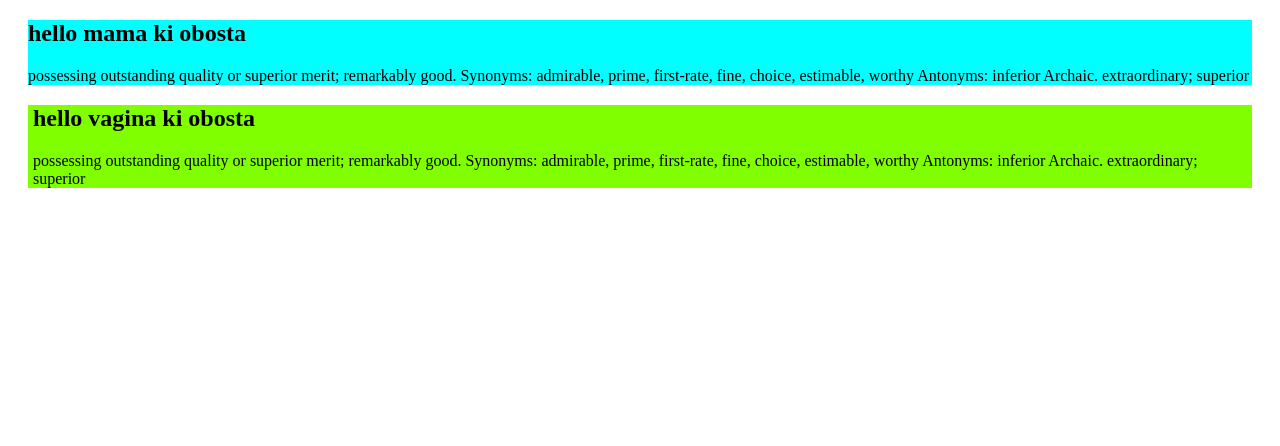
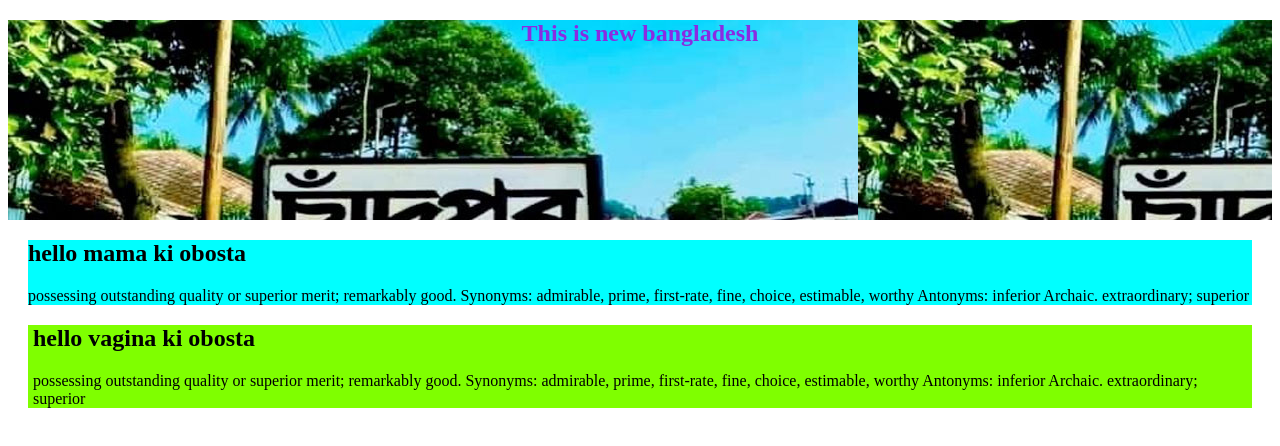
Before and after one commit to Aziz-Ullah-Tarek/practice-practice, a plain HTML site: page index.html in a window 1280 px wide. Drawn offline with Linux system fonts and the light colour scheme.

Commit message:
add my new work

```diff
--- a/index.html
+++ b/index.html
@@ -16,9 +16,17 @@
             padding-left: 5px;
             border-color: burlywood;
         }
+        .header{
+            height: 200px;
+            background-image: url(images/chandpur\ rail.jpg);
+            background-repeat: none;
+        }
     </style>
 </head>
 <body>
+    <header class="header">
+        <h2 align="center"style="color: blueviolet;">This is new bangladesh</h2>
+    </header>
     <div class="mama">
         <h2>hello mama ki obosta</h2>
         <p>
```
Also changed, not shown: images/chandpur rail.jpg (added).
